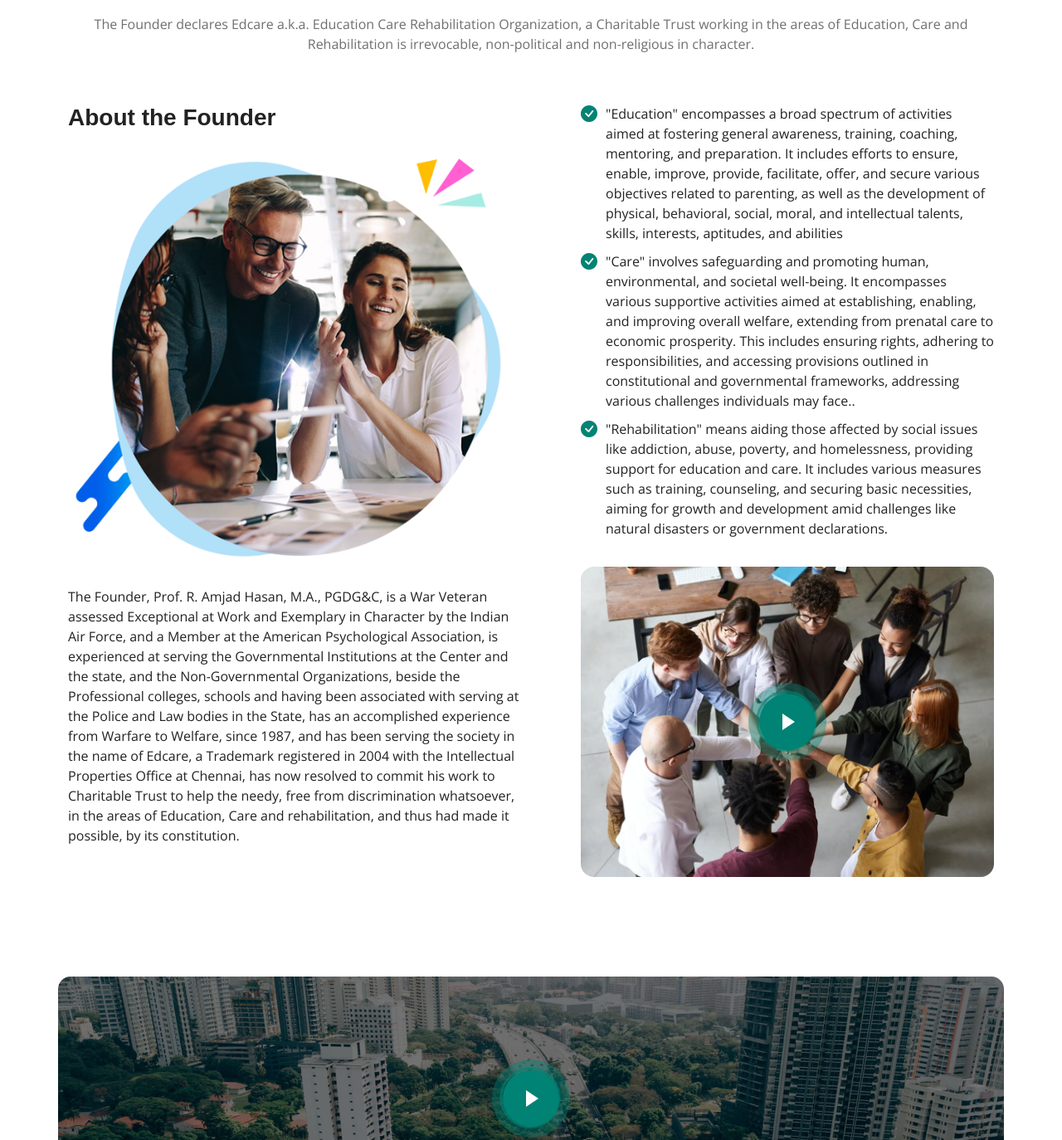
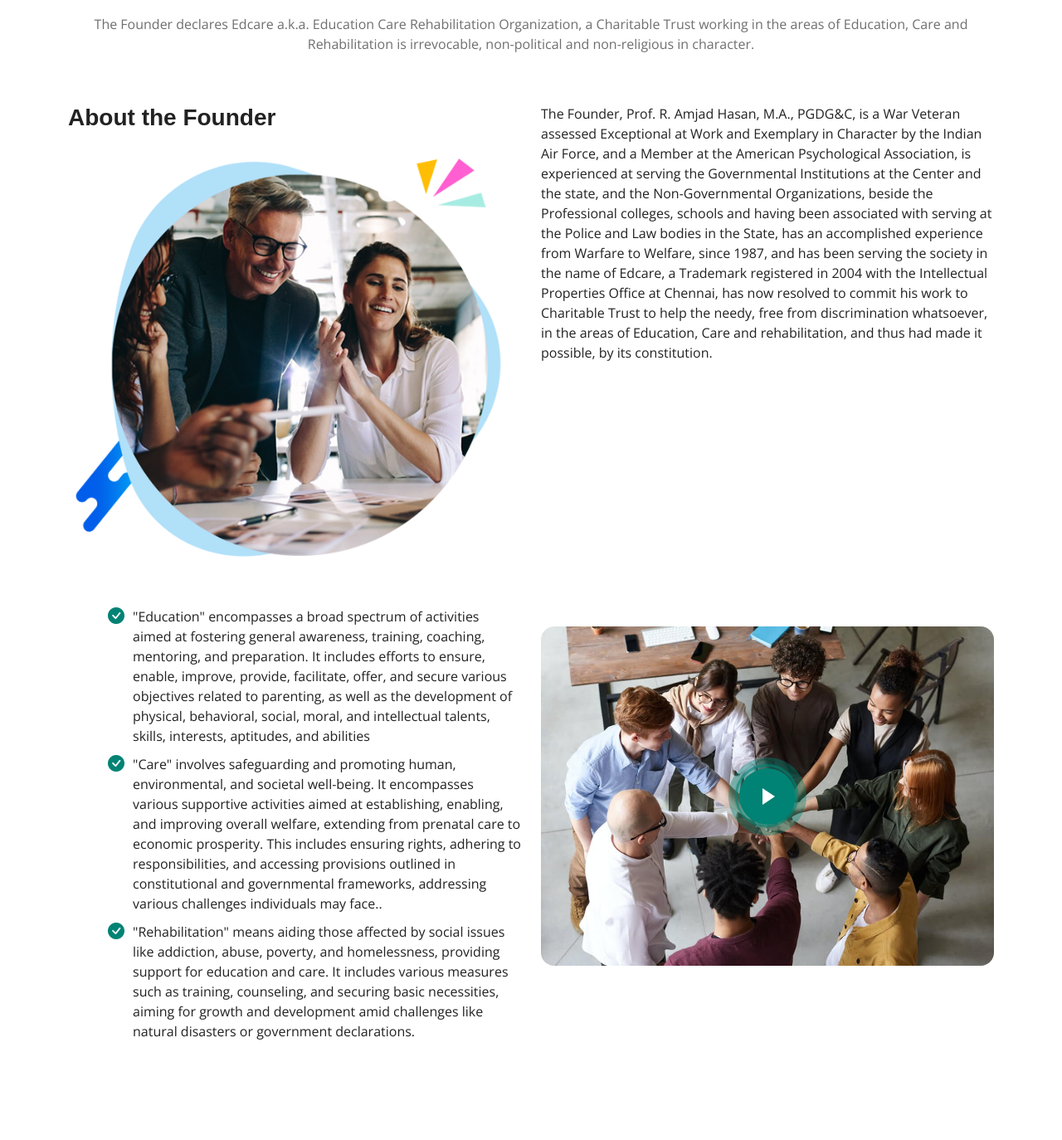
Before and after one commit to mvemailadd/edcareweb, a plain HTML site: page index.html in a window 1280 px wide. Shown: the part 1102-2476 px from the top of the page at 83% size. Drawn offline with nearby package versions, Linux system fonts and the light colour scheme.

Commit message:
Updated the Aboutus css

```diff
--- a/index.html
+++ b/index.html
@@ -142,6 +142,8 @@
           <div class="col-lg-6">
             <h3>About the Founder</h3>
             <img src="assets/img/about-founder.png" class="img-fluid rounded-4 mb-4" alt="">
+          </div>
+          <div class="col-lg-6">
             <p>The Founder, Prof. R. Amjad Hasan, M.A., PGDG&C, is a War Veteran assessed Exceptional at Work and
               Exemplary in Character by the Indian Air Force, and a Member at the American Psychological Association, is
               experienced at serving the Governmental Institutions at the Center and the state, and the Non-Governmental
@@ -173,13 +175,16 @@
                   includes various measures such as training, counseling, and securing basic necessities, aiming for
                   growth and development amid challenges like natural disasters or government declarations.</li>
               </ul>
-              <div class="position-relative mt-4">
-                <img src="assets/img/about-2.jpg" class="img-fluid rounded-4" alt="">
-                <a href="https://www.youtube.com/watch?v=R9dMCKjUDxw" class="glightbox play-btn"></a>
-              </div>
+            </div>
+          </div>
+          <div class="col-lg-6">
+            <div class="position-relative mt-4">
+              <img src="assets/img/about-2.jpg" class="img-fluid rounded-4" alt="">
+              <a href="https://www.youtube.com/watch?v=R9dMCKjUDxw" class="glightbox play-btn"></a>
             </div>
           </div>
         </div>
+      </div>
 
       </div>
     </section><!-- End About Us Section -->
```
